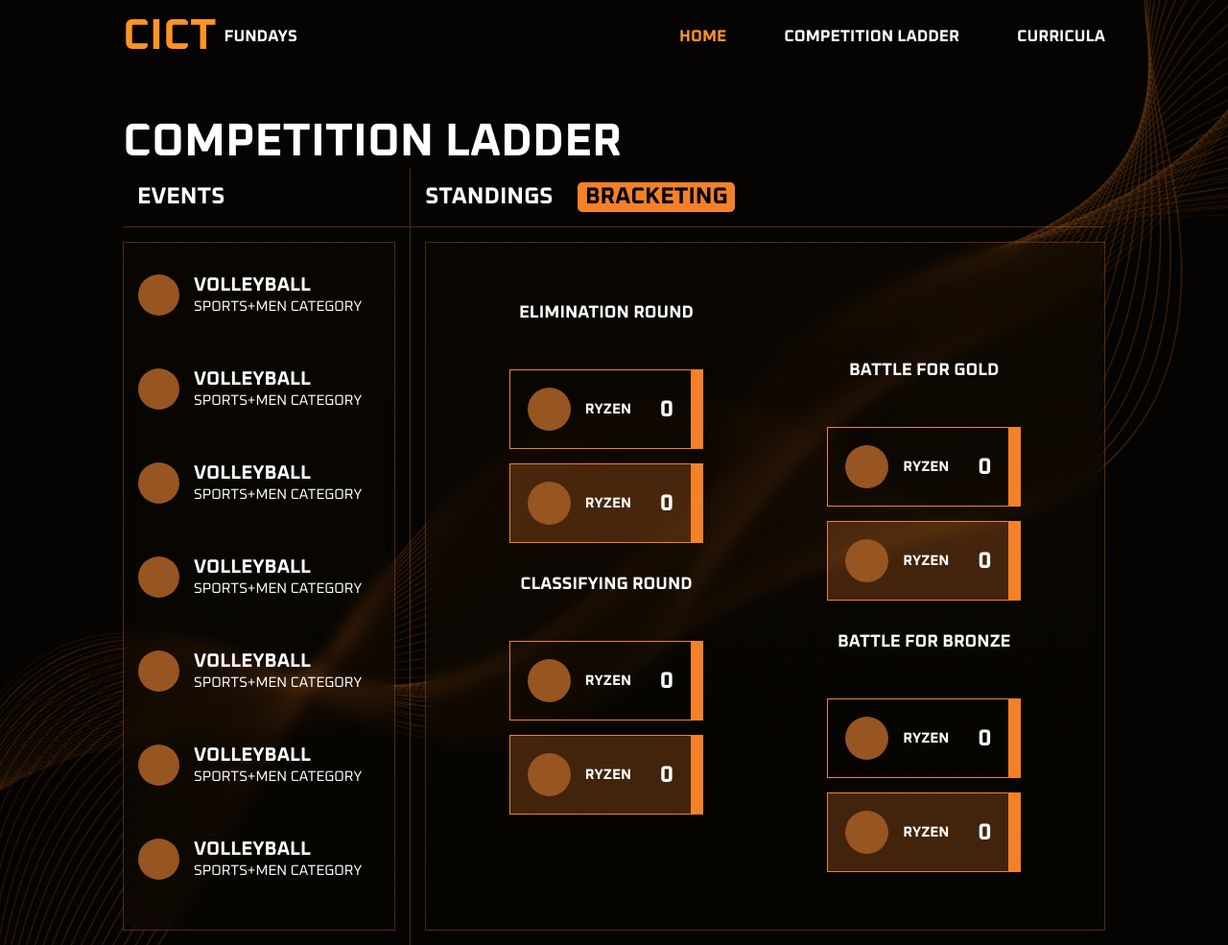
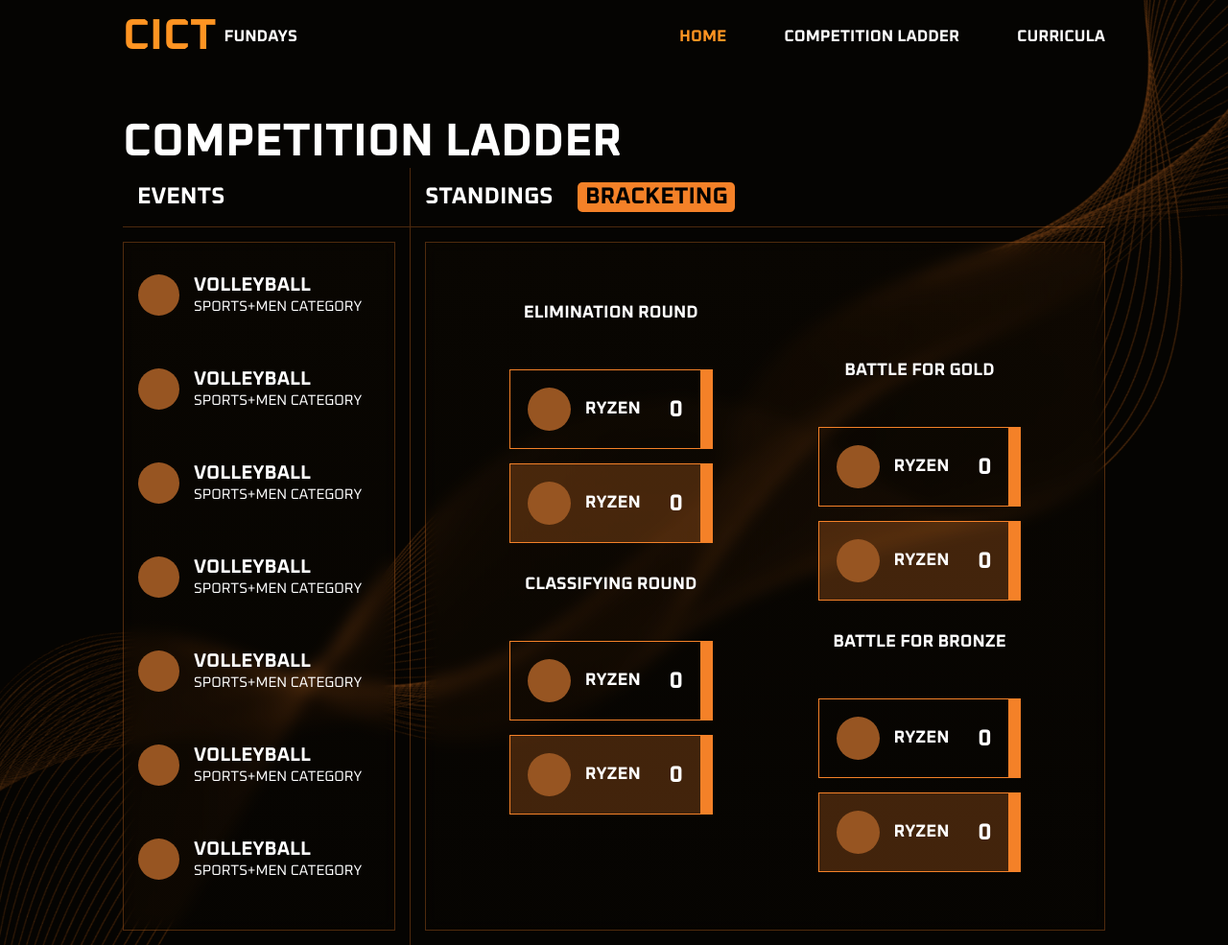
Before and after one commit to WVSU-CIPHER/Realtime-Digital-Point-System-Tracker, a PHP site: page /src/routes/competition-ladder.html in a window 1280 px wide. Shown: the whole page at 96% size. Run offline with PHP 8.4, Linux system fonts and the light colour scheme.

Commit message:
clean-up: remove unnecessary comments

```diff
--- a/src/css/competition-ladder.css
+++ b/src/css/competition-ladder.css
@@ -111,7 +111,6 @@ main {
 
 .tab-active {
   background-color: #f48128;
-  /* padding-inline: clamp(0.25rem, 0.5rem, 0.5rem); */
   padding-inline: 0.5rem;
   text-align: center;
   color: black;
@@ -296,12 +295,12 @@ main {
 .bracket-container {
   display: flex;
   flex-direction: column;
-  gap: clamp(1rem, 2rem, 5rem); /* Fluid gap from 1rem to 2rem */
+  gap: clamp(1rem, 2rem, 5rem);
 }
 
 .team-name {
   text-transform: uppercase;
-  font-size: clamp(14px, 24px); /* Responsive font size */
+  font-size: clamp(14px, 18px, 24px);
   font-weight: 700;
   line-height: 1.2;
 }
@@ -326,9 +325,6 @@ main {
   background-color: #975522;
   border-radius: 50%;
 }
-/* THIS IS FOR THE FIRST DIRECT CHILD OF TEAM-CARD */
-
-/* THIS IS FOR THE SECOND DIRECT CHILD OF TEAM-CARD */
 .team-card__container > div:nth-of-type(2) {
   background-color: rgba(244, 129, 40, 0.25);
 }
--- a/src/routes/competition-ladder.html
+++ b/src/routes/competition-ladder.html
@@ -32,10 +32,7 @@
       </div>
     </nav>
 
-    <!-- Main content -->
-
-    <!-- cl stands for competition ladder -->
-
+    <!-- cl Stands for Competition Ladder -->
     <main class="cl__main">
       <h1 class="cl__head-title">competition ladder</h1>
 
```
